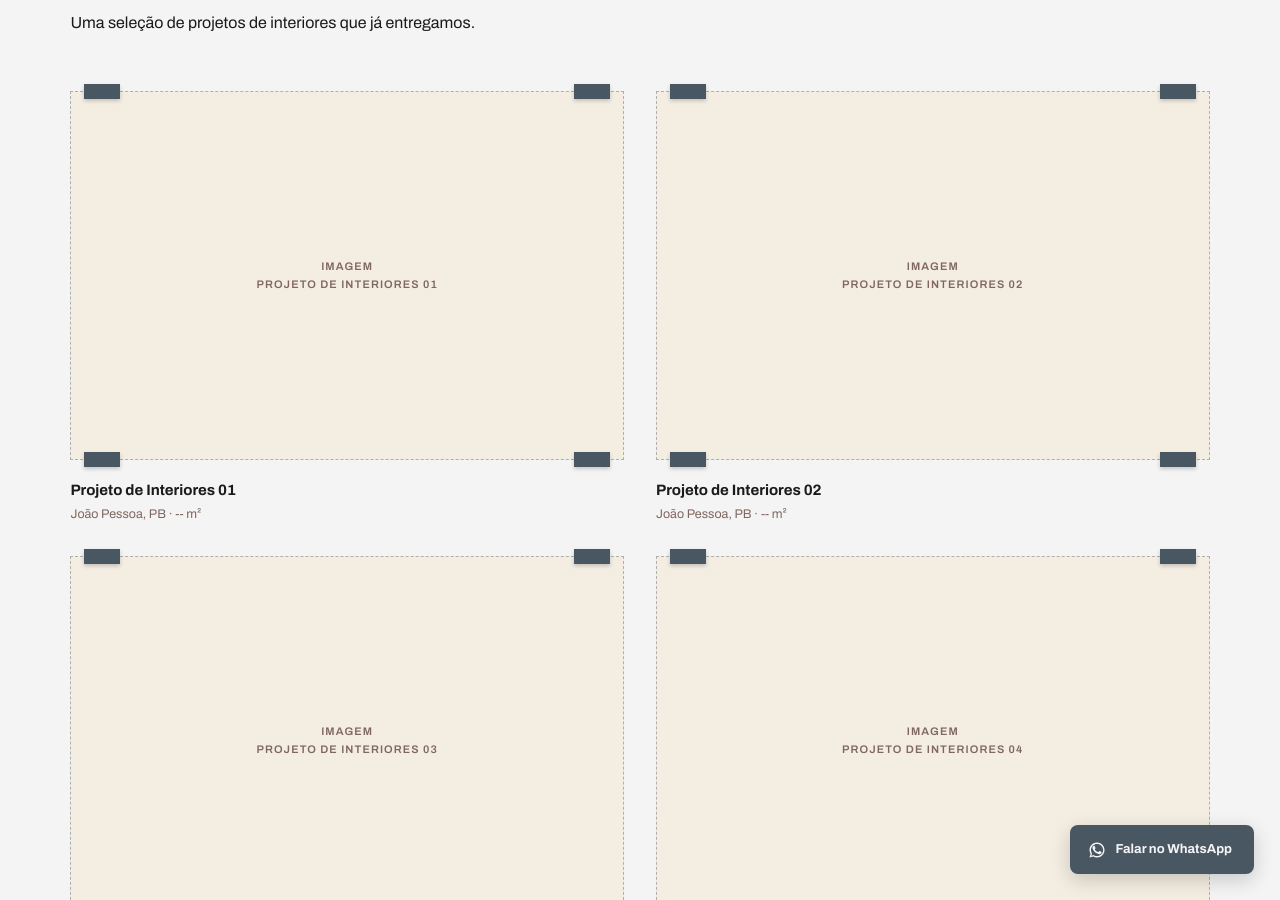
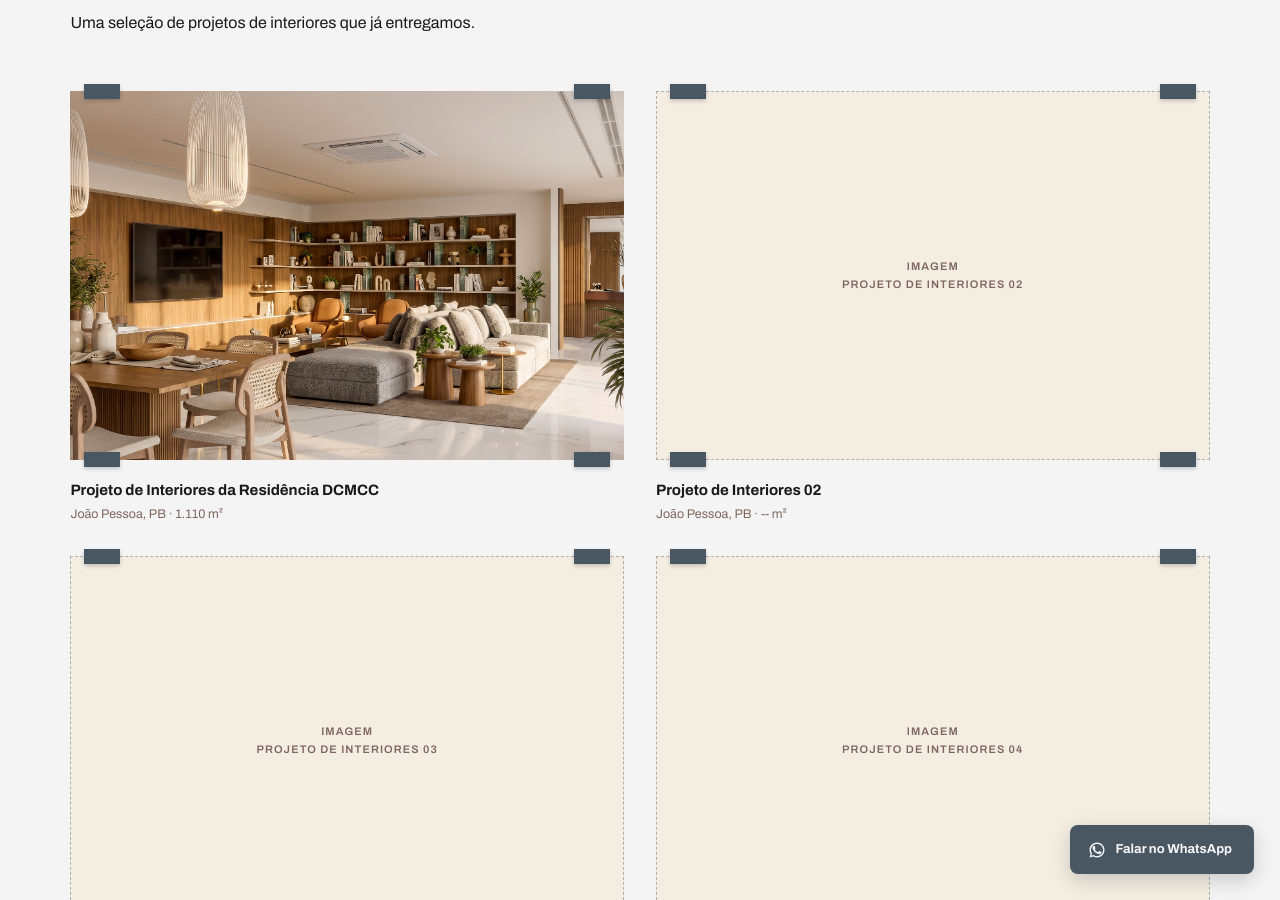
Before and after one commit to cidclementino/projetos-odisse, a Jekyll site: the page built from interiores/index.html, in a window 1280 px wide and 900 px high, scrolled down 1858 px. Built offline with Jekyll 4.4.1, drawn with Linux system fonts in a browser that asks for light colours.

Commit message:
Update interiores_legendas.yml

```diff
--- a/_data/interiores_legendas.yml
+++ b/_data/interiores_legendas.yml
@@ -1,8 +1,8 @@
 projetos:
-  - nome: "Projeto de Interiores 01"
+  - nome: "Projeto de Interiores da Residência DCMCC"
     localizacao: "João Pessoa, PB"
-    metragem: "-- m²"
-    imagem: ""
+    metragem: "1.110 m²"
+    imagem: "Residência-DCMCC-003.jpg"
 
   - nome: "Projeto de Interiores 02"
     localizacao: "João Pessoa, PB"
```
